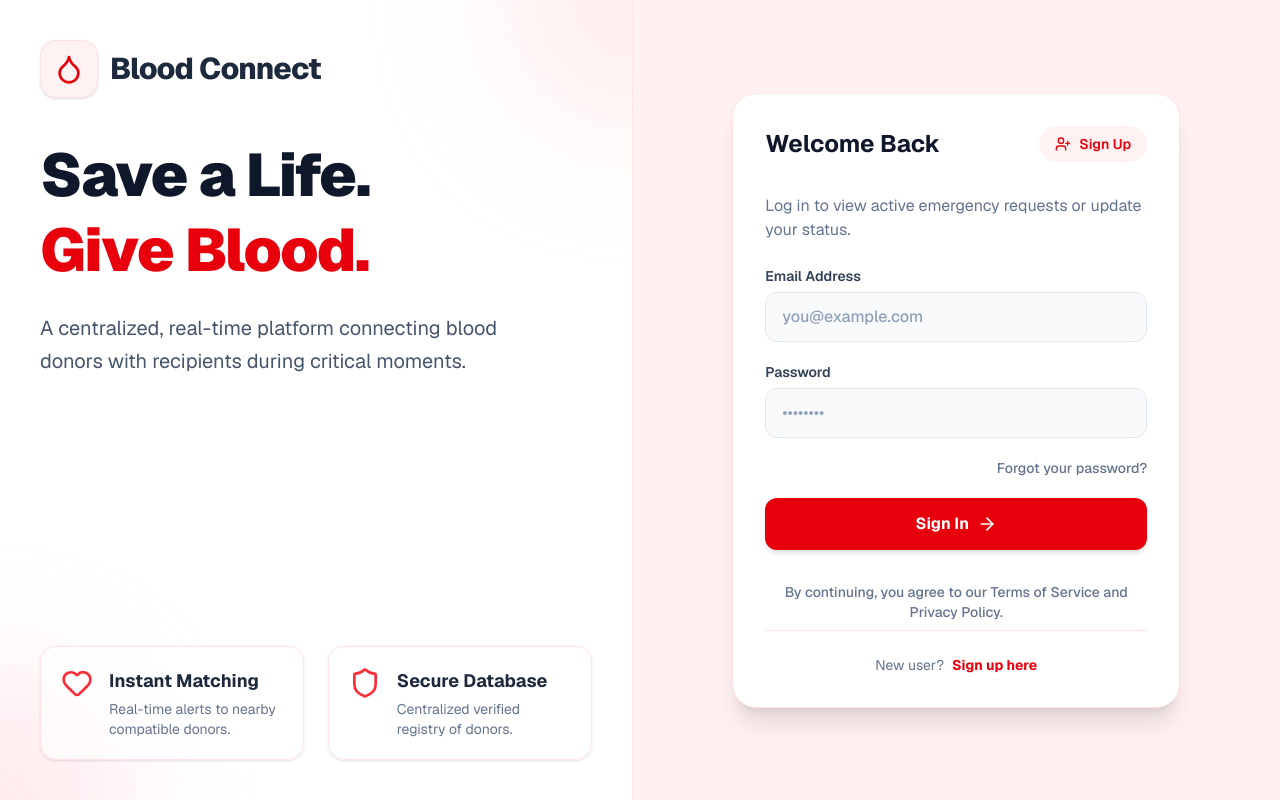
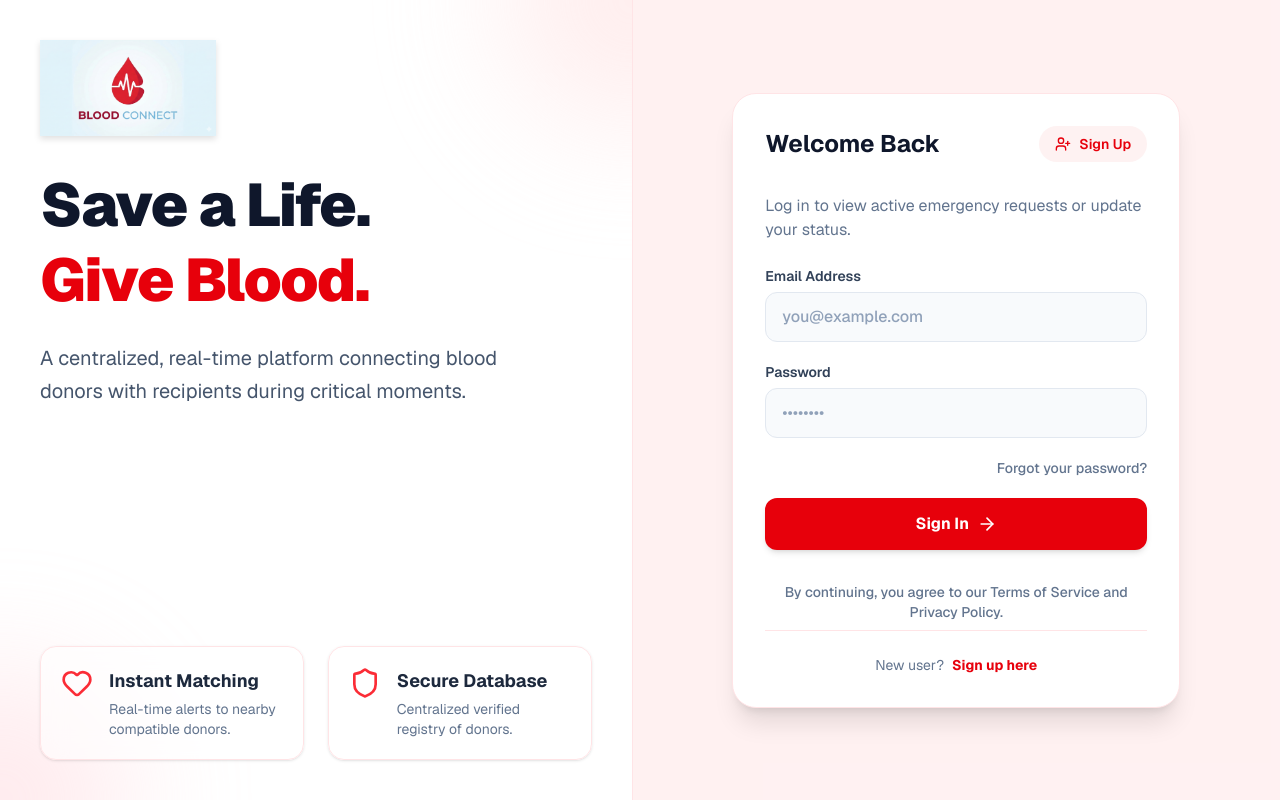
Before and after one commit to varunnandan321-gif/blood-connect, a Next.js app: page / in a window 1280 px wide. Built offline with nearby package versions, Linux system fonts and the light colour scheme.

Commit message:
style(logo): replace generic droplets with official blood connect brand logo globally

```diff
--- a/app/dashboard/layout.tsx
+++ b/app/dashboard/layout.tsx
@@ -46,11 +46,8 @@ export default function DashboardLayout({ children }: { children: React.ReactNod
         <div className="min-h-screen bg-rose-50 flex flex-col font-sans">
             {/* Navbar */}
             <nav className="border-b border-rose-100 bg-white px-6 py-4 flex justify-between items-center sticky top-0 z-50 shadow-sm">
-                <Link href="/dashboard" className="flex items-center space-x-2">
-                    <div className="bg-red-50 p-2 rounded-xl border border-red-100 shadow-sm">
-                        <Droplet className="text-red-600 w-6 h-6" />
-                    </div>
-                    <span className="text-xl font-bold tracking-tight text-slate-800">Blood Connect</span>
+                <Link href="/dashboard" className="flex items-center group">
+                    <img src="/logo.png" alt="Blood Connect Logo" className="w-auto h-12 md:h-14 object-contain drop-shadow-sm group-hover:scale-105 transition-transform" />
                 </Link>
 
                 <div className="flex items-center space-x-6">
--- a/app/layout.tsx
+++ b/app/layout.tsx
@@ -17,6 +17,10 @@ export const metadata: Metadata = {
   description: "A real-time network connecting those who need blood with those who can give it.",
   manifest: "/manifest.json",
   themeColor: "#dc2626",
+  icons: {
+    icon: '/logo.png',
+    apple: '/logo.png',
+  },
   appleWebApp: {
     capable: true,
     title: "Blood Connect",
--- a/app/page.tsx
+++ b/app/page.tsx
@@ -79,11 +79,8 @@ export default function LandingPage() {
         <div className="absolute bottom-0 left-0 p-32 bg-rose-200 rounded-full blur-3xl opacity-40 pointer-events-none transform -translate-x-1/2 translate-y-1/2"></div>
 
         <div className="relative z-10 space-y-2">
-          <div className="flex items-center space-x-3 mb-10">
-            <div className="bg-red-50 p-3 rounded-2xl shadow-sm border border-red-100">
-              <Droplet className="text-red-600 w-8 h-8" />
-            </div>
-            <h1 className="text-3xl font-extrabold tracking-tight text-slate-800">Blood Connect</h1>
+          <div className="flex items-center mb-8">
+            <img src="/logo.png" alt="Blood Connect Logo" className="w-auto h-20 md:h-24 object-contain drop-shadow-md" />
           </div>
 
           <motion.div
```
Also changed, not shown: public/icon-512x512.png, public/logo.png (added).
